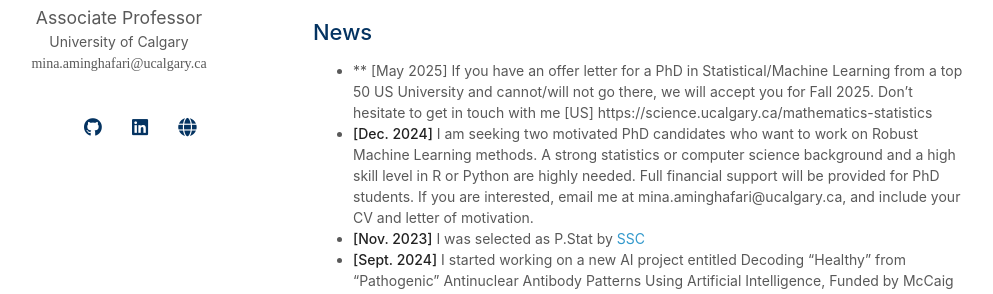
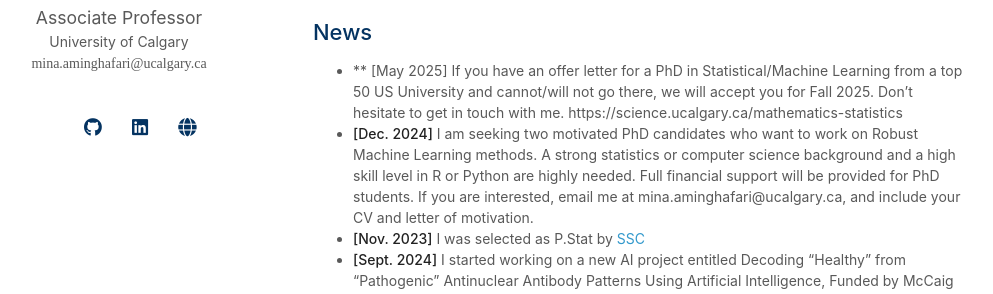
Before and after one commit to MAminghafari/Aminghafari.github.io, a Jekyll site: the page built from index.md, in a window 1280 px wide and 1292 px high. Shown: the part 340-634 px from the top of the window, without its empty margins (157-1150 px from the left). Built offline with Jekyll 4.4.1, drawn with Linux system fonts in a browser that asks for light colours; a style sheet for code colours, icons or effects is not loaded.

```diff
--- a/index.md
+++ b/index.md
@@ -12,7 +12,7 @@ I am an associate professor of machine learning at the University of Calgary. Mo
 - **Machine Learning:** Pattern recognition, Unsupervised Learning, Robust Machine Learning
 
 ## News
-- ** [May 2025] If you have an offer letter for a PhD in Statistical/Machine Learning from a top 50 US University and cannot/will not go there, we will accept you for Fall 2025. Don't hesitate to get in touch with me  [US] https://science.ucalgary.ca/mathematics-statistics
+- ** [May 2025] If you have an offer letter for a PhD in Statistical/Machine Learning from a top 50 US University and cannot/will not go there, we will accept you for Fall 2025. Don't hesitate to get in touch with me.  https://science.ucalgary.ca/mathematics-statistics
 - **[Dec. 2024]** I am seeking two motivated PhD candidates who want to work on Robust Machine Learning methods. A strong statistics or computer science background and a high skill level in R or Python are highly needed. Full financial support will be provided for PhD students. If you are interested, email me at mina.aminghafari@ucalgary.ca, and include your CV and letter of motivation.
 - **[Nov. 2023]** I was selected as P.Stat by [SSC](https://ssc.ca/en/publications/ssc-liaison/vol-37-6-2023-12/new-accreditations)
 - **[Sept. 2024]** I started working on a new AI project entitled Decoding “Healthy” from “Pathogenic” Antinuclear Antibody Patterns Using Artificial Intelligence, Funded by McCaig Institute for Bone and Joint Health with [Dr M. Choi](https://www.ai-dx.ca).
```
